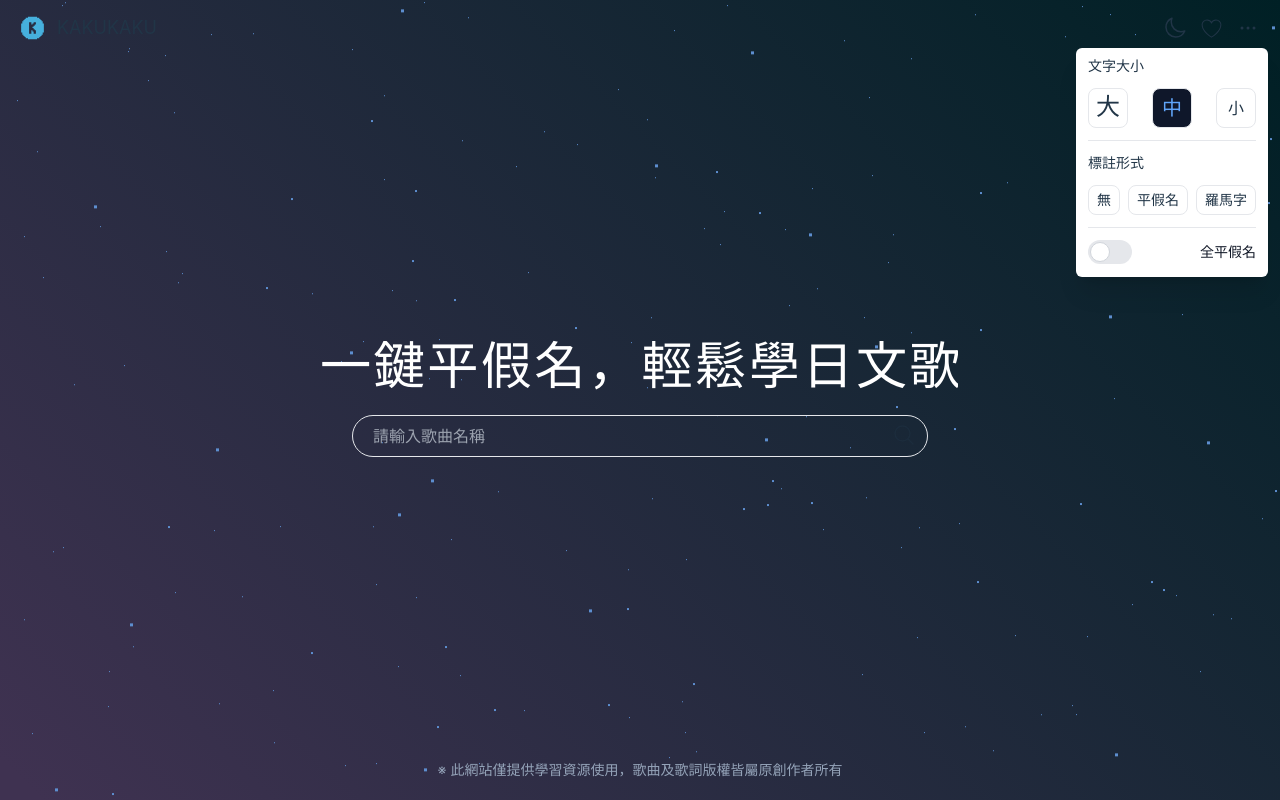
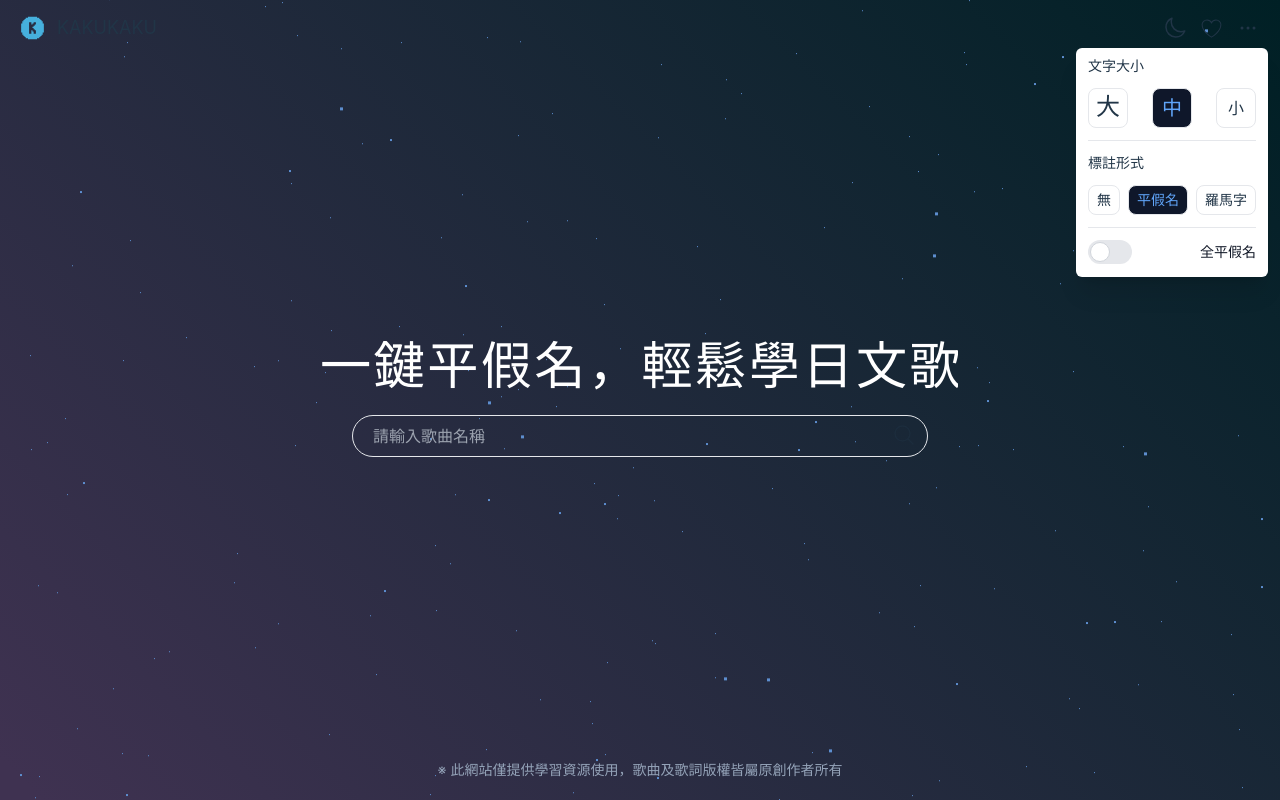
Before and after one commit to seesawjack/KAKUKAKU, a Vue app: page /songlist in a window 1280 px wide. Both pictures are taken after a click on the icon 1248 px from the left and 27 px from the top of the page. Built offline with nearby package versions, Linux system fonts and the light colour scheme.

Commit message:
202305191000-歌詞結果頁選項編輯功能完成

```diff
--- a/package.json
+++ b/package.json
@@ -15,7 +15,8 @@
     "sass": "^1.62.1",
     "sass-loader": "^13.2.2",
     "vue": "^3.2.47",
-    "vue-router": "4"
+    "vue-router": "4",
+    "wanakana": "^5.1.0"
   },
   "devDependencies": {
     "@vitejs/plugin-vue": "^4.1.0",
--- a/src/App.vue
+++ b/src/App.vue
@@ -6,11 +6,10 @@
 </template>
 
 <script setup>
-import TheHeader from './components/layouts/TheHeader.vue'
+import TheHeader from './components/layouts/TheHeader.vue';
 import ParticleBg from "./components/layouts/ParticleBg.vue";
-import TheFooter from './components/layouts/TheFooter.vue'
+import TheFooter from './components/layouts/TheFooter.vue';
 </script>
 
 <style>
-
 </style>
--- a/src/components/atmos/AtmosLyric.vue
+++ b/src/components/atmos/AtmosLyric.vue
@@ -1,8 +1,8 @@
 <template>
-  <div class="mt-5 text-left bg-slate-950/60 px-3 py-2 rounded-xl"
-  :class="font">
-    <template v-for="lyric,index in lyrics" :key="lyric">
-      <p class="tracking-[2px] before:border-t before:border-dashed" v-html="lyric"></p>
+  <div class="lyric mt-5 text-left bg-slate-950/60 px-3 py-2 rounded-xl"
+  :class="[font,className]">
+    <template v-for="(lyric,index) in lyrics" :key="index">
+      <div class="tracking-[2px]" v-html="lyric"></div>
       <div v-if="index !== lyrics.length-1" class="line border-t h-px my-4"></div>
     </template>
     </div>
@@ -14,11 +14,13 @@ import { ref,watch } from 'vue';
 import { useGlobalStore } from '../../stores/index';
 
 const props = defineProps({
-  lyrics:Array
+  lyrics:Array,
+  className:String,
 })
 
 const globalStore = useGlobalStore();
 const font = ref('text-xl')
+
 watch(()=>globalStore.lyricConfiguration.fontSizeSelecetd,()=>{
   const global = globalStore.lyricConfiguration;
   font.value = global.fontSize[global.fontSizeSelecetd].class[0]
@@ -30,4 +32,7 @@ watch(()=>globalStore.lyricConfiguration.fontSizeSelecetd,()=>{
 .line{
   border-style:inset;
 }
+rt{
+  display: none;
+}
 </style>
--- a/src/components/molecules/MolsHeaderConfigure.vue
+++ b/src/components/molecules/MolsHeaderConfigure.vue
@@ -5,11 +5,26 @@
       <div>
         <p class="text-left">文字大小</p>
         <div class="flex justify-between items-end mt-3">
-          <label :for="font.id"  v-for="(font, index) in globalStore.lyricConfiguration.fontSize"
-              :key="index"
-              class="border cursor-pointer hover:bg-slate-500 w-10 h-10 rounded-lg"
-              :class="[font.class,{'bg-slate-900':font.id === fontSelect,'text-blue-400':font.id === fontSelect}]">
-            <input type="radio" hidden :id="font.id" :value="font.id" v-model="fontSelect"/>
+          <label
+            :for="font.id"
+            v-for="(font, index) in globalStore.lyricConfiguration.fontSize"
+            :key="index"
+            class="border cursor-pointer hover:bg-slate-500 w-10 h-10 rounded-lg"
+            :class="[
+              font.class,
+              {
+                'bg-slate-900': font.id === fontSelect,
+                'text-blue-400': font.id === fontSelect,
+              },
+            ]"
+          >
+            <input
+              type="radio"
+              hidden
+              :id="font.id"
+              :value="font.id"
+              v-model="fontSelect"
+            />
             <p>
               {{ font.name }}
             </p>
@@ -22,9 +37,28 @@
       <div>
         <p class="text-left">標註形式</p>
         <div class="flex justify-between items-end mt-3">
-          <p class="border px-2 py-1 rounded-lg">無</p>
-          <p class="border px-2 py-1 rounded-lg">平假名</p>
-          <p class="border px-2 py-1 rounded-lg">羅馬字</p>
+          <label
+            :for="font.id"
+            v-for="(font, index) in globalStore.lyricConfiguration.labelType"
+            :key="index"
+            class="border cursor-pointer hover:bg-slate-500 px-2 py-1 rounded-lg"
+            :class="
+              {
+                'bg-slate-900': font.id === labelSelect,
+                'text-blue-400': font.id === labelSelect,
+              }"
+          >
+            <input
+              type="radio"
+              hidden
+              :id="font.id"
+              :value="font.id"
+              v-model="labelSelect"
+            />
+            <p>
+              {{ font.name }}
+            </p>
+          </label>
         </div>
       </div>
 
@@ -32,9 +66,10 @@
 
       <div>
         <label
+          for="allHiragana"
           class="w-full relative inline-flex justify-between items-center cursor-pointer"
         >
-          <input type="checkbox" value="" class="sr-only peer" />
+          <input type="checkbox" id="allHiragana" v-model="allHiragana" class="sr-only peer" />
           <div
             class="w-11 h-6 bg-gray-200 rounded-full peer dark:bg-gray-500 peer-checked:after:translate-x-full peer-checked:after:border-white after:content-[''] after:absolute after:top-[2px] after:left-[2px] after:bg-white after:border-gray-300 after:border after:rounded-full after:h-5 after:w-5 after:transition-all dark:border-gray-600 peer-checked:bg-gray-300"
           ></div>
@@ -49,8 +84,8 @@
 </template>
 
 <script setup>
-import { storeToRefs } from 'pinia';
-import { ref,watch } from "vue";
+import { storeToRefs } from "pinia";
+import { ref, watch } from "vue";
 import { useGlobalStore } from "../../stores/index";
 import AtmosDropDown from "../atmos/AtmosDropDown.vue";
 import AtmosHeaderButton from "../atmos/AtmosHeaderButton.vue";
@@ -61,9 +96,25 @@ function showDropDown(value) {
   isShow.value = !isShow.value;
 }
 const globalStore = useGlobalStore();
-const fontSelect = ref('middle');
+const fontSelect = ref("middle");
+const labelSelect = ref('hiragana');
+const allHiragana = ref(false)
 
-watch(()=>fontSelect.value,()=>{
-  globalStore.selectedFontStyle(fontSelect.value)
+watch(
+  () => fontSelect.value,
+  () => {
+    globalStore.selectedFontStyle(fontSelect.value);
+  }
+);
+
+watch(
+  () => labelSelect.value,
+  () => {
+    globalStore.selectedLabelStyle(labelSelect.value)
+  }
+);
+
+watch(()=>allHiragana.value,()=>{
+  globalStore.lyricConfiguration.allHiragana = allHiragana.value;
 })
 </script>
--- a/src/components/organisms/OrganLyricEdit.vue
+++ b/src/components/organisms/OrganLyricEdit.vue
@@ -43,12 +43,15 @@ const songInfo = computed(() => {
 async function generateHiraganaLyrics(lyric) {
   hiraganaStore.resultLyrics.length = 0; //初始化
   const reqData = hiraganaStore.updateLyricsInput(lyric.replace(/\n/g, "||"));
-  const hiraganaLyrics = await reqStore.request({
+
+  const requestLyrics = await reqStore.request({
     url: "https://labs.goo.ne.jp/api/hiragana",
     method: "POST",
     sendData: reqData,
   });
-  hiraganaStore.kanjiLabelHiragana(hiraganaLyrics.converted, lyric);
+  const hiraganaLyrics = requestLyrics.converted.split('||').map(i=>i.trim().replace(/[\s](?!\s)/mg,''))
+  hiraganaStore.hiraganaLyrics = hiraganaLyrics;
+  hiraganaStore.kanjiLabelHiragana(hiraganaLyrics, lyric);
   router.push(`/song?video=${route.query.search}`);
 }
 onMounted(() => {
--- a/src/components/organisms/OrganLyricResult.vue
+++ b/src/components/organisms/OrganLyricResult.vue
@@ -1,47 +1,92 @@
 <template>
   <div class="flex flex-col max-w-[650px] mx-auto">
-    <atmos-dialog :show="!!error" title="偵測"  @close="handleError">
-      <p class="text-white text-center">{{error}}</p>
+    <atmos-dialog :show="!!error" title="偵測" @close="handleError">
+      <p class="text-white text-center">{{ error }}</p>
     </atmos-dialog>
-    <atmos-video :id="videoId" v-if="videoId"/>
-    <atmos-lyric
-    :lyrics="lyric"
-    />
+    <atmos-video :id="videoId" v-if="videoId" />
+    <atmos-lyric :lyrics="lyric" :className="[showHiragana,showHiraganaWord]" />
   </div>
 </template>
 
 <script setup>
-import { ref,computed, onMounted } from 'vue'
-import { useRouter,useRoute } from 'vue-router'
+import { ref, computed, onMounted, watch } from "vue";
+import { useRouter, useRoute } from "vue-router";
 import AtmosVideo from "../../components/atmos/AtmosVideo.vue";
 import AtmosLyric from "../../components/atmos/AtmosLyric.vue";
-import AtmosDialog from "../atmos/AtmosDialog.vue"
+import AtmosDialog from "../atmos/AtmosDialog.vue";
 import { useHiraganaStore } from "../../stores/hiragana";
 import { useGlobalStore } from "../../stores/index";
 const route = useRoute();
 const router = useRouter();
-const error = ref(null)
-function handleError(){
-  error.value = null
+const error = ref(null);
+
+function handleError() {
+  error.value = null;
 }
+const global = useGlobalStore();
+const hiraganaStore = useHiraganaStore();
+const lyric = ref(
+  hiraganaStore.resultLyrics.map(
+    (sentence, i) =>
+      sentence +
+      `<p class="hiragana">${hiraganaStore.hiraganaLyrics[i]}</p>` +
+      `<span class="romaji">${hiraganaStore.romajiLyrics[i]}</span>`
+  )
+);
 
-const songInfo = useGlobalStore().selectedSongInfo;
-
-const videoId = computed(()=>{
-  return route.query.video
+const videoId = computed(() => {
+  return route.query.video;
 });
 
-onMounted(()=>{
-  if(!videoId.value){
-    error.value = '未找到來源';
-    router.push('/songlist')
+onMounted(() => {
+  if (!videoId.value) {
+    error.value = "未找到來源";
+    router.push("/songlist");
   }
+});
+
+let showHiragana = ref("");
+let showHiraganaWord = ref("")
+watch(
+  () => global.lyricConfiguration.labelTypeSelected,
+  () => {
+    const labelType = global.lyricConfiguration.labelTypeSelected;
+    switch (labelType) {
+      case "none":
+        showHiragana.value = "hiddenHiragana";
+        break;
+      case "hiragana":
+        showHiragana.value = "";
+        break;
+      case "romaji":
+        showHiragana.value = "onlyhiragana";
+        break;
+      default:
+        break;
+    }
+  }
+);
+
+watch(()=>global.lyricConfiguration.allHiragana,()=>{
+  if(global.lyricConfiguration.allHiragana){
+    showHiraganaWord.value ="showHiragana";
+    return;
+  }
+  showHiraganaWord.value = ""
 })
-
-
-const hiraganaStore = useHiraganaStore();
-const lyric = ref(hiraganaStore.resultLyrics);
 </script>
 
 <style>
+.hiddenHiragana rt {
+  display: none;
+}
+.hiragana , .romaji{
+  display: none;
+}
+.onlyhiragana .romaji{
+  display: block;
+}
+.showHiragana .hiragana{
+  display: block;
+}
 </style>
--- a/src/stores/hiragana/index.js
+++ b/src/stores/hiragana/index.js
@@ -1,9 +1,12 @@
 import { defineStore } from "pinia";
 import { ref } from "vue";
 import { diff_match_patch }from 'diff-match-patch';
+import { toRomaji } from 'wanakana';
 
 export const useHiraganaStore = defineStore('hiragana',()=>{
     const resultLyrics = ref([])
+    const hiraganaLyrics = ref([])
+    const romajiLyrics = ref([])
     const requsetData =ref({
         app_id:import.meta.env.VITE_HIRAGANA_API_KEY,
         output_type:"hiragana",
@@ -16,12 +19,11 @@ export const useHiraganaStore = defineStore('hiragana',()=>{
     }
 
     async function kanjiLabelHiragana(apiData,lyrics){
-
-        const hiraganaLyrics = apiData.split('||').map(i=>i.trim().replace(/[\s](?!\s)/mg,''))
-
         await lyrics.split('\n').map((sentence,i)=>{
-            furigana(sentence,hiraganaLyrics[i])
+            furigana(sentence,apiData[i])
         })
+        hiraganaLyrics.value = apiData;
+        romajiLyrics.value = hiraganaLyrics.value.map(i=>toRomaji(i))
     }
 
     function furigana(lyrics, hiraganaLyrics) {
@@ -52,7 +54,9 @@ export const useHiraganaStore = defineStore('hiragana',()=>{
     return{
         requsetData,
         resultLyrics,
+        hiraganaLyrics,
+        romajiLyrics,
         kanjiLabelHiragana,
-        updateLyricsInput
+        updateLyricsInput,
     }
 })
--- a/src/stores/index.js
+++ b/src/stores/index.js
@@ -23,11 +23,21 @@ export const useGlobalStore = defineStore('global', () => {
         },
         fontSizeSelecetd:'middle',
         labelType: {
-            none:false,
-            hiragana:true,
-            romaji:false
+            none:{
+                id:'none',
+                name:'無',
+            },
+            hiragana:{
+                id:'hiragana',
+                name:'平假名',
+            },
+            romaji:{
+                id:'romaji',
+                name:'羅馬字',
+            }
         },
-        allHirgana: false
+        labelTypeSelected:'hiragana',
+        allHiragana: false
     })
 
     function selectedSong(song) {
@@ -38,10 +48,14 @@ export const useGlobalStore = defineStore('global', () => {
     function selectedFontStyle(style){
         lyricConfiguration.value.fontSizeSelecetd = style;
     }
+    function selectedLabelStyle(type){
+        lyricConfiguration.value.labelTypeSelected = type;
+    }
     return {
         lyricConfiguration,
         selectedSongInfo,
         selectedSong,
-        selectedFontStyle
+        selectedFontStyle,
+        selectedLabelStyle
     }
 })
```
Also changed, not shown: 1 other file (tests, documents, lock files or other folders).
